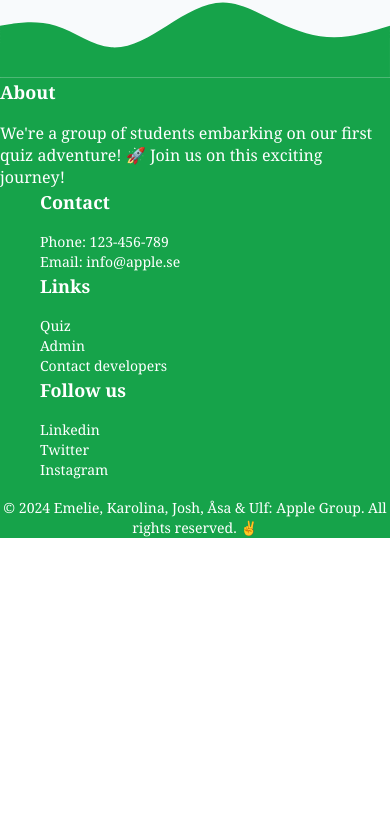
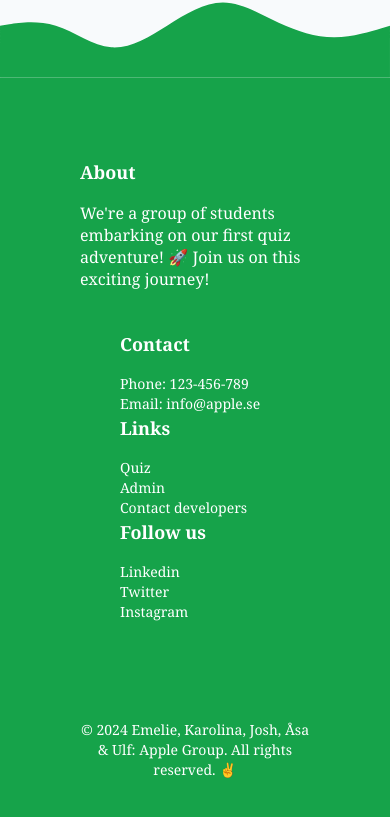
Before and after one commit to Ulfflo/quiz-redux, a Next.js app: page / in a window 390 px wide. Shown: the part 629-1446 px from the top of the page. Before the commit the page ends 1167 px from the top, so only its background shows below. Built offline with nearby package versions, Linux system fonts and the light colour scheme.

Commit message:
Footer fixes

```diff
--- a/components/Footer.js
+++ b/components/Footer.js
@@ -3,7 +3,7 @@ import { useSelector } from "react-redux";
 const Footer = () => {
   const darkMode = useSelector((state) => state.darkMode);
   return (
-    <footer className={`${darkMode ? "bg-dark" : "bg-slate-50"} w-full `}>
+    <footer className={`${darkMode ? "bg-dark" : "bg-slate-50"} w-full`}>
       <svg
         xmlns="http://www.w3.org/2000/svg"
         viewBox="0 0 1440 320"
@@ -21,11 +21,11 @@ const Footer = () => {
       <div
         className={`mx-auto ${
           darkMode ? "bg-blue" : "bg-green-600"
-        } text-white`}
+        } text-white p-10 `}
       >
-        <div className="flex flex-wrap justify-between">
-          <div className="w-full md:w-1/4">
-            <h2 className="text-lg mb-4 font-serif">About</h2>
+        <div className="flex flex-wrap justify-between p-10">
+          <div className="w-full md:w-1/4 md:mb-0 mb-10 ">
+            <h2 className="text-lg mb-4 font-serif ">About</h2>
             <p className="font-serif">
               We're a group of students embarking on our first quiz adventure!
               🚀 Join us on this exciting journey!
@@ -47,7 +47,7 @@ const Footer = () => {
               </li>
               <li>
                 <a
-                  href="#"
+                  href="/"
                   className="text-white hover:text-green-800 no-underline font-serif"
                 >
                   Quiz
@@ -104,7 +104,7 @@ const Footer = () => {
           </div>
         </div>
         <br className="my-6 border-green-800" />
-        <div className="text-center text-sm font-serif">
+        <div className="text-center text-sm font-serif p-10">
           &copy; {new Date().getFullYear()} Emelie, Karolina, Josh, Åsa & Ulf:
           Apple Group. All rights reserved. ✌️
         </div>
```
